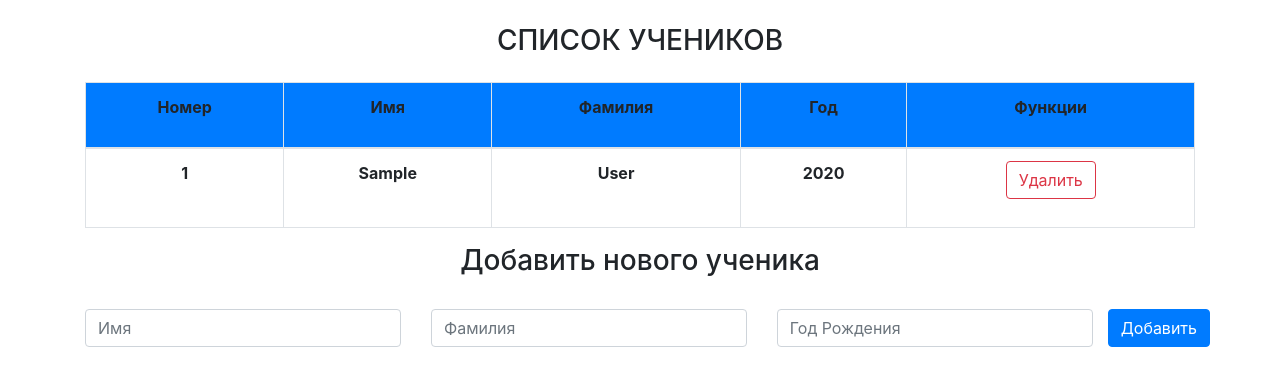
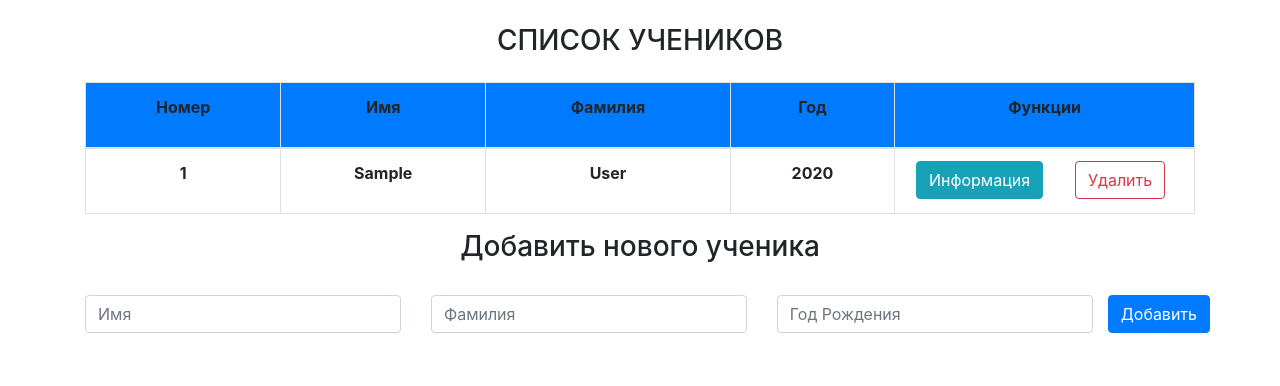
Before and after one commit to asd7626/web_school, a Flask app: page / in a window 1280 px wide. Shown: the top 386 px of the page. Run offline with Flask 2, Linux system fonts and the light colour scheme; tables that the repository leaves empty hold one stand-in row (values such as "Sample post"); some libraries are stand-ins or nearby versions.

Commit message:
changes for id

```diff
--- a/templates/students.html
+++ b/templates/students.html
@@ -19,9 +19,17 @@
       <td> <p class="font-weight-bold text-center"> {{ student.first_name }} </p> </td>
       <td> <p class="font-weight-bold text-center"> {{ student.last_name }} </p> </td>
       <td> <p class="font-weight-bold text-center"> {{ student.year }} </p> </td>
-      <td> <form method="post" action="{{ url_for('remove_student') }}">
-            <p class="font-weight-bold text-center">
-            <button type="submit" name="delete" value="{{ student.id }}" class="btn btn-outline-danger">Удалить</button> </p> </form> </td>
+      <td style="width:300px;">
+          <div class="row">
+            <form method="post" action="{{ url_for('student_profile', id=student.id) }}" class="px-4">
+                <button type="submit" name="info" value="" class="btn btn-info">Информация</button>
+            </form>
+
+            <form method="post" class="ml-2" action="{{ url_for('remove_student') }}">
+                <button type="submit" name="delete" value="{{ student.id }}" class="btn btn-outline-danger">Удалить</button>
+            </form>
+          </div>
+      </td>
     </tr>
   {% endfor %}
   </tbody>
```
